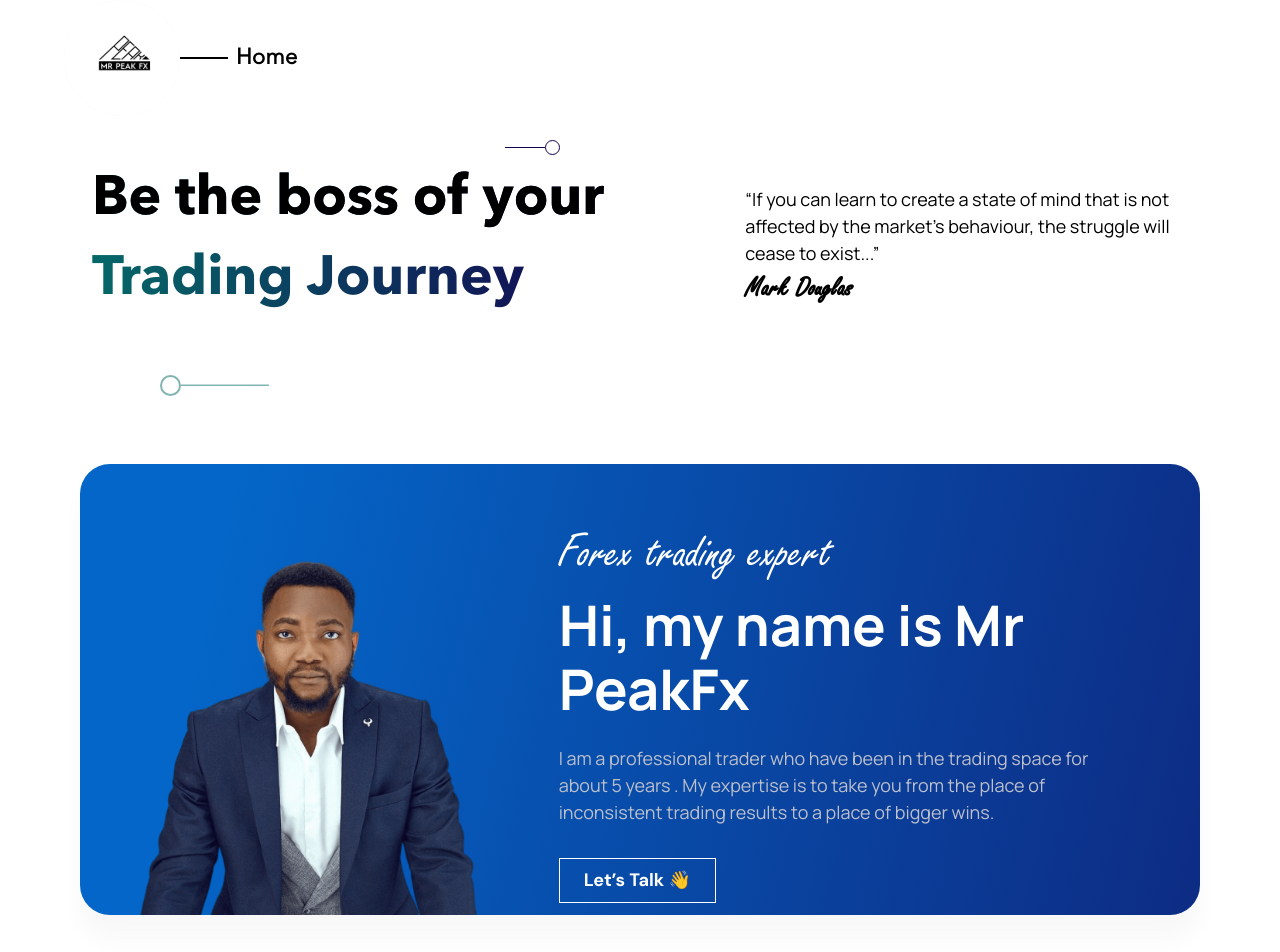
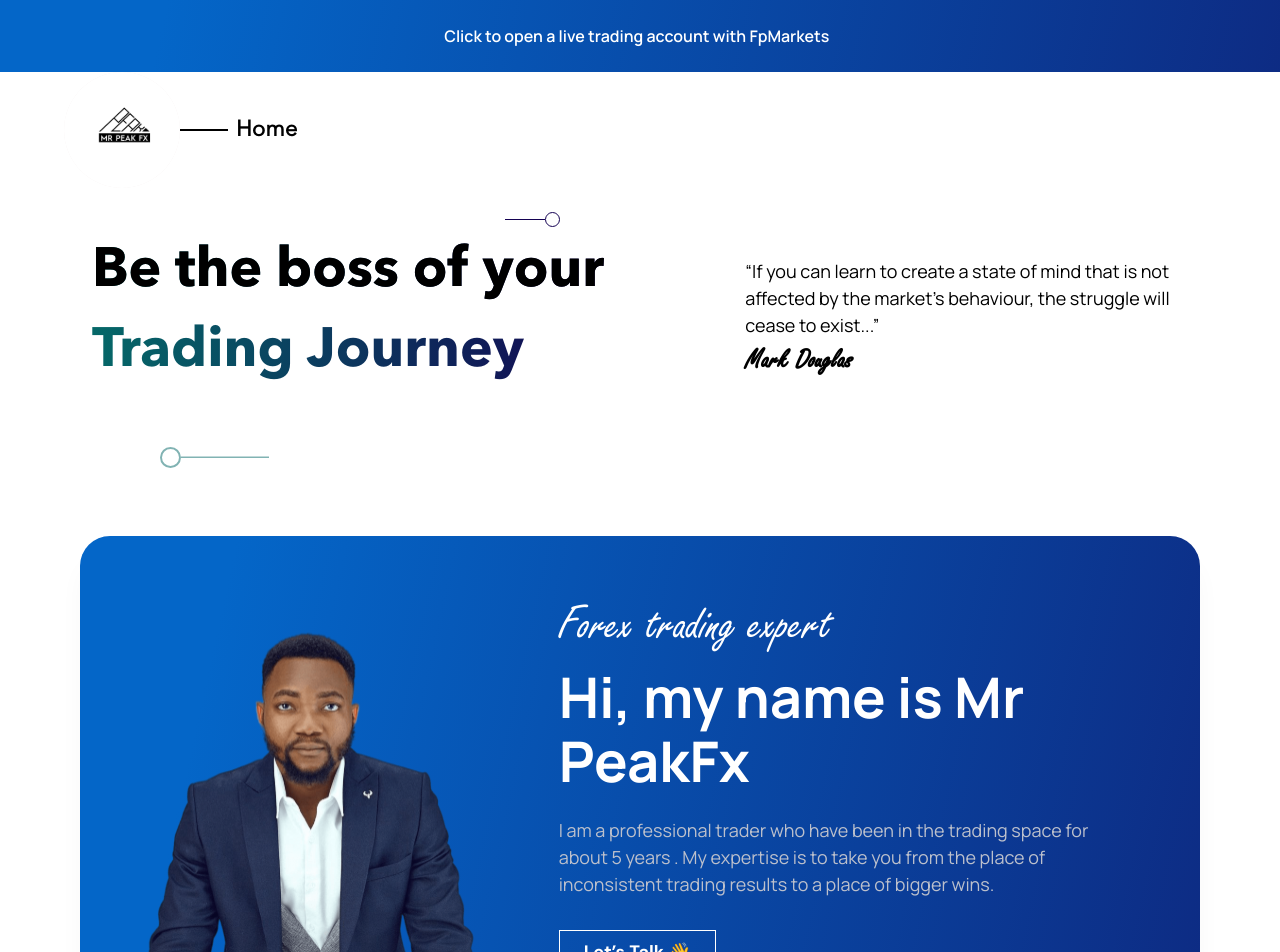
Before and after one commit to kennydageek/mrpeakfx, a Vue app: page / in a window 1280 px wide. Shown: the top 952 px of the page. Built offline with nearby package versions, Linux system fonts and the light colour scheme; a small style sheet from the web is missing.

Commit message:
intro-card image, announcement bar, payment card changes made

```diff
--- a/src/App.vue
+++ b/src/App.vue
@@ -1,6 +1,16 @@
 <template>
   <v-app>
     <v-main>
+      <div class="sticky-message text-center blue">
+        <p class="mb-0">
+          <a
+            href="https://www.fpmarkets.com/?fpm-affiliate-utm-source=IB&fpm-affiliate-agt=19058"
+            target="_blank"
+          >
+            Click to open a live trading account with FpMarkets &nbsp;
+          </a>
+        </p>
+      </div>
       <router-view />
     </v-main>
   </v-app>
@@ -44,4 +54,27 @@ html {
   font-size: 16px;
   // overflow-x: hidden;
 }
+
+.sticky-message {
+  background-image: linear-gradient(
+    102.46deg,
+    #0466c8 12.91%,
+    #140152 163.44%,
+    #33415c 247.22%
+  );
+  padding: 1.5rem 0;
+  color: white;
+  font-weight: 600;
+}
+
+.sticky-message p a {
+  color: white;
+  transition: all 0.2s ease;
+  text-decoration: none;
+
+  &:hover {
+    color: rgb(160, 239, 160);
+    text-decoration: underline;
+  }
+}
 </style>
--- a/src/components/MpIntroCard.vue
+++ b/src/components/MpIntroCard.vue
@@ -2,7 +2,7 @@
   <v-row class="card-container mt-10 pt-10 pb-10 pb-md-0">
     <v-col cols="12" md="5" class="left-col pa-0">
       <div class="image-container d-flex d-md-block justify-center px-5">
-        <img src="../assets/mrpeak.png" alt="" />
+        <img src="../assets/intro-card.svg" alt="" />
       </div>
     </v-col>
     <v-col cols="12" md="7" class="intro-container px-3 pr-md-16">
--- a/src/views/SignalView.vue
+++ b/src/views/SignalView.vue
@@ -1,3 +1,4 @@
+<!-- eslint-disable vue/no-parsing-error -->
 <template>
   <v-row class="mentorship-wrapper">
     <v-col
@@ -82,12 +83,13 @@
                 </div>
               </div>
             </v-card>
+
             <div
-              class="price-box mt-12 mx-4 mx-md-0 pa-7 d-flex flex-wrap justify-space-around"
+              class="price-box price-box--small mt-12 mx-4 mx-md-0 pa-7 d-flex justify-space-around"
             >
               <div
-                class="price-box-price px-10 py-10 text-center mt-10"
-                v-for="price in prices"
+                class="price-box-price px-10 text-center"
+                v-for="price in secondprices"
                 :key="price.venue"
               >
                 <p class="price-box__heading mb-2">{{ price.price }}</p>
@@ -108,7 +110,7 @@
               <div class="card-content-list px-4 px-md-0 mt-5">
                 <div
                   class="list-item d-flex mb-4"
-                  v-for="items in list"
+                  v-for="items in eliteList"
                   :key="items.paragraph"
                 >
                   <img
@@ -123,11 +125,11 @@
               </div>
             </v-card>
             <div
-              class="price-box price-box--small mt-12 mx-4 mx-md-0 pa-7 d-flex justify-space-around"
+              class="price-box mt-12 mx-4 mx-md-0 pa-7 d-flex flex-wrap justify-space-around"
             >
               <div
-                class="price-box-price px-10 text-center"
-                v-for="price in secondprices"
+                class="price-box-price px-10 py-10 text-center mt-10"
+                v-for="price in prices"
                 :key="price.venue"
               >
                 <p class="price-box__heading mb-2">{{ price.price }}</p>
@@ -186,7 +188,7 @@
                 <div class="card-content-list px-4 px-md-0 mt-5">
                   <div class="payment-items pb-4 d-flex justify-space-between">
                     <p class="payment-items__heading mb-0">Bank Name</p>
-                    <p class="payment-items__detail mb-0">Wema Bank</p>
+                    <p class="payment-items__detail mb-0">Access Bank</p>
                   </div>
 
                   <div
@@ -198,8 +200,7 @@
                         <input
                           v-on:focus="$event.target.select()"
                           ref="clone"
-                          readonly
-                          :value="807313678"
+                          value="0732344001"
                         />
                         <!-- <span ref="message">807313678</span> -->
                         <img
@@ -216,7 +217,9 @@
                     class="payment-items pb-4 d-flex justify-space-between mt-4"
                   >
                     <p class="payment-items__heading mb-0">Account Name</p>
-                    <p class="payment-items__detail mb-0 d-flex">MR PEAK X</p>
+                    <p class="payment-items__detail mb-0 d-flex">
+                      Igba Matthew A
+                    </p>
                   </div>
                 </div>
 
@@ -250,7 +253,7 @@
                           v-on:focus="$event.target.select()"
                           ref="clone"
                           readonly
-                          :value="12940274250"
+                          value=""
                         />
                         <!-- <span ref="message">807313678</span> -->
                         <img
@@ -259,6 +262,30 @@
                           @click="copy"
                           alt=""
                         />
+                      </div>
+                    </div>
+                  </div>
+
+                  <div
+                    class="payment-items pb-4 d-flex justify-space-between mt-4"
+                  >
+                    <p class="payment-items__heading mb-0">Wallet Details</p>
+                    <div>
+                      <div class="payment-items__detail mb-0 d-flex">
+                        <input
+                          class="input d-flex mr-1"
+                          v-on:focus="$event.target.select()"
+                          ref="clone"
+                          readonly
+                          value="USDT -TRC20"
+                        />
+                        <!-- <span ref="message">807313678</span> -->
+                        <!-- <img
+                          src="../assets/content-copy.svg"
+                          class="d-block ml-2 clipboard"
+                          @click="copy"
+                          alt=""
+                        /> -->
                       </div>
                     </div>
                   </div>
@@ -311,7 +338,7 @@ export default {
         },
         {
           price: '$400',
-          venue: 'Online',
+          venue: 'Quarterly',
         },
 
         {
@@ -339,7 +366,7 @@ export default {
 
         {
           img: require('../assets/rarr.svg'),
-          paragraph: '4-10 trades per week.',
+          paragraph: '4-10 trade ideas per week.',
         },
 
         {
@@ -352,20 +379,49 @@ export default {
           paragraph: 'Low risk, High reward trades',
         },
       ],
+
+      eliteList: [
+        {
+          img: require('../assets/rarr.svg'),
+          paragraph: '2-10 trades per week with entry and SL',
+        },
+
+        {
+          img: require('../assets/rarr.svg'),
+          paragraph: 'Unlimited trade ideas',
+        },
+
+        {
+          img: require('../assets/rarr.svg'),
+          paragraph: 'Weekly live top-down analysis',
+        },
+
+        {
+          img: require('../assets/rarr.svg'),
+          paragraph: 'Free weekly classes on ICT and algo concept',
+        },
+
+        {
+          img: require('../assets/rarr.svg'),
+          paragraph: 'Live trading sessions',
+        },
+      ],
     };
   },
 
   methods: {
     copy() {
       // this.$refs.clone.focus();
-      navigator.clipboard.writeText('807313678').then(() => {
+      navigator.clipboard.writeText('0732344001').then(() => {
         this.snackbar = true;
       });
     },
     copyWallet() {
-      navigator.clipboard.writeText('12940274250').then(() => {
-        this.snackbar = true;
-      });
+      navigator.clipboard
+        .writeText('TNE3b9ie4yCJihh4iG2ySE51eUQC4EdACc')
+        .then(() => {
+          this.snackbar = true;
+        });
     },
   },
 };
```
Also changed, not shown: src/assets/intro-card.svg (added).
